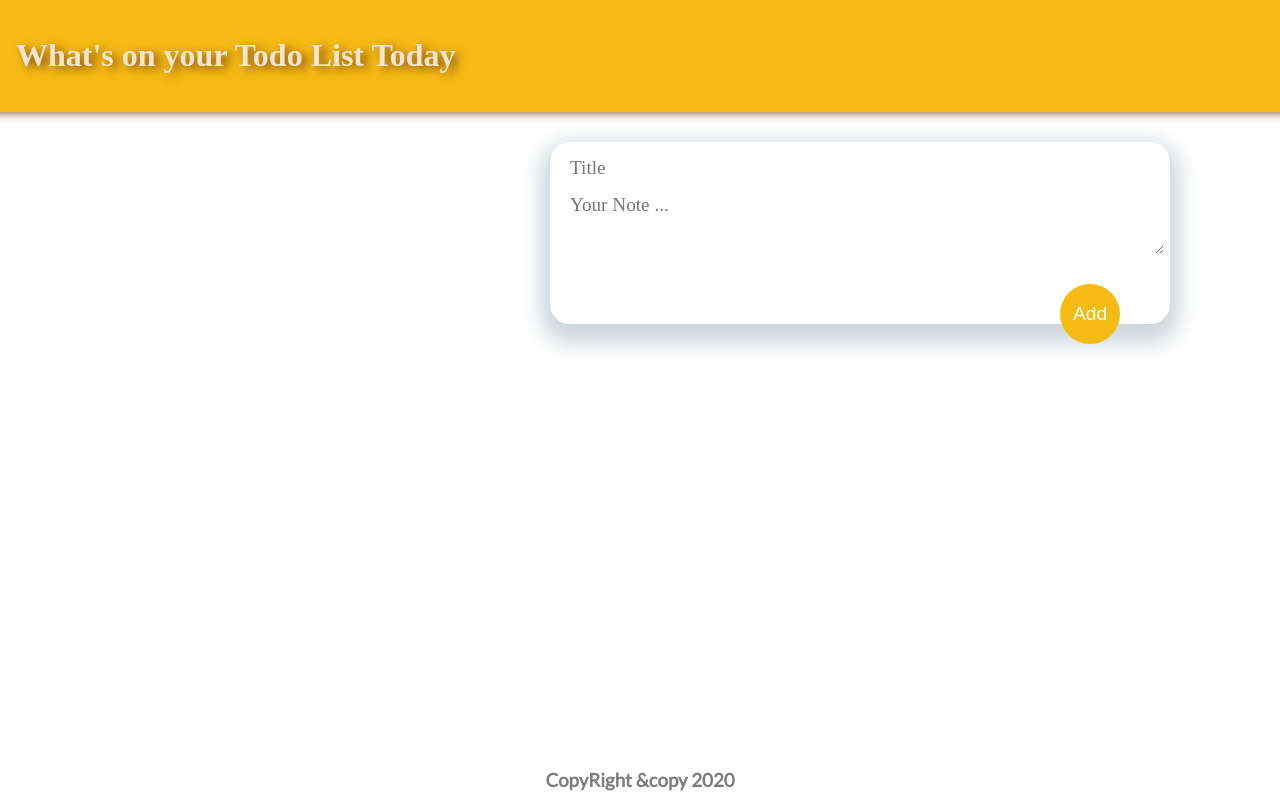
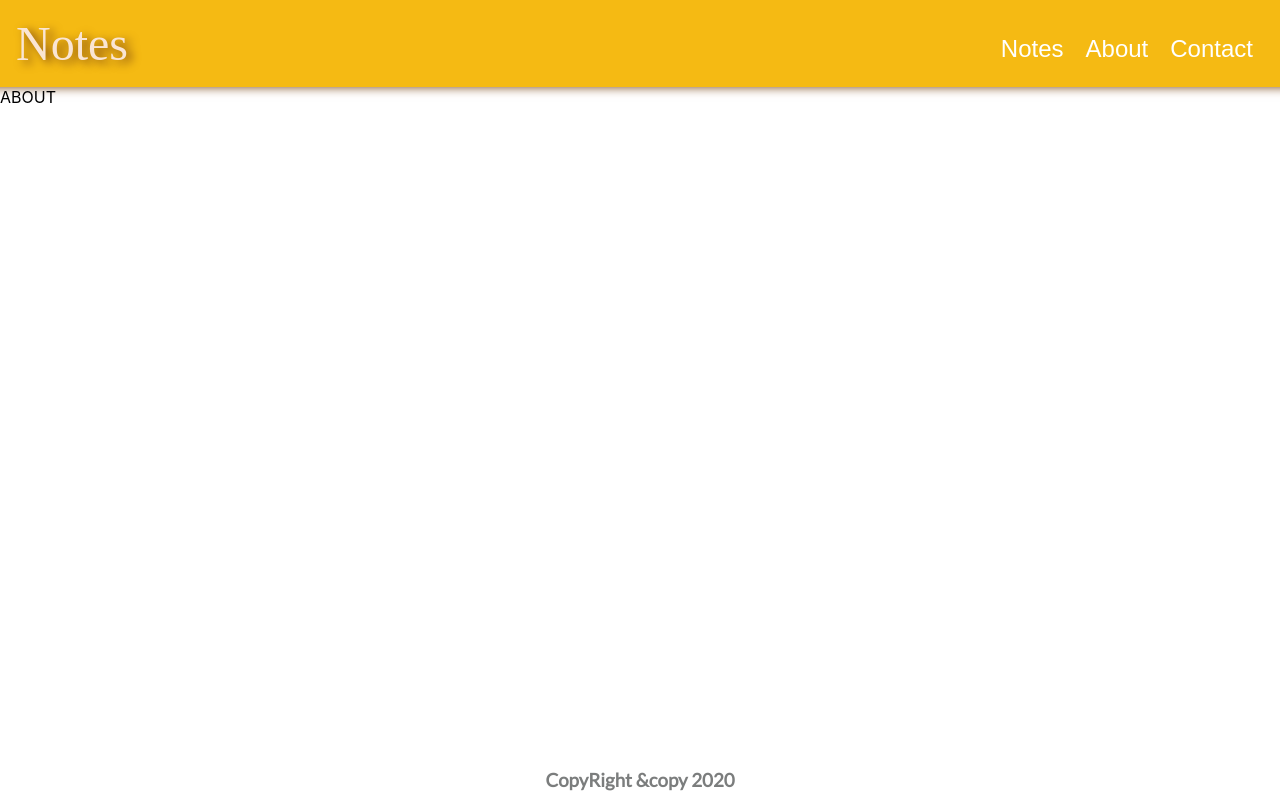
Before and after one commit to alirezanadiri70/Todo-React, a React (Create React App) app in the folder todo-app/: page /about in a window 1280 px wide. Built offline with nearby package versions, Linux system fonts and the light colour scheme; a web font is replaced by a local one.

Commit message:
adding other features

```diff
--- a/todo-app/package.json
+++ b/todo-app/package.json
@@ -9,6 +9,7 @@
     "@testing-library/user-event": "^7.1.2",
     "react": "^16.12.0",
     "react-dom": "^16.12.0",
+    "react-router-dom": "^5.1.2",
     "react-scripts": "3.4.0",
     "styled-components": "^5.0.1"
   },
--- a/todo-app/src/App.css
+++ b/todo-app/src/App.css
@@ -7,9 +7,18 @@
  width: 100%;
  height:100%;
 }
-/* header{
-  background-color: #f5ba13;
-  margin: auto -16px;
-  padding: 16px 32px;
-  box-shadow: 0 0 10px 0 rgba(0, 0, 0, 0.3);
-} */
+.navButton {
+  text-decoration: none;
+  border : none;
+  font-size: 1.5rem;
+  margin: 5px;
+  background-color: transparent;
+  color: #fff;
+  outline: none;
+}
+
+.navButton:hover {
+  color: #000;
+  transition: ease-in-out 0.3s;
+
+}
--- a/todo-app/src/App.js
+++ b/todo-app/src/App.js
@@ -1,10 +1,14 @@
 import React, { useState } from "react";
 import "./App.css";
-import styled from "styled-components";
 import Header from "./components/Header";
 import CreateNote from "./components/CreateNote";
 import Note from "./components/Note";
 import Footer from "./components/Footer";
+import About from "./components/pages/About ";
+import Contact from './components/pages/Contact'
+
+import { BrowserRouter as Router, Route } from "react-router-dom";
+import styled from "styled-components";
 
 function App() {
   const [notes, setNotes] = useState([]);
@@ -12,9 +16,9 @@ function App() {
   function addNote(newNote) {
     setNotes(prevNotes => {
       if (newNote.title && newNote.content) {
-        return [...prevNotes, newNote]
+        return [...prevNotes, newNote];
       }
-      return prevNotes
+      return prevNotes;
     });
   }
 
@@ -27,8 +31,9 @@ function App() {
   }
 
   return (
-    <div>
+    <Router>
       <Header />
+      <Route exact path="/note">
         <CreateNote onAdd={addNote} />
         <NoteHolder>
           {notes.map((noteItem, index) => (
@@ -41,11 +46,14 @@ function App() {
             />
           ))}
         </NoteHolder>
+      </Route>
+
+      <Route exact path="/about" component={About} />
+      <Route exact path="/contact" component={Contact}/>
       <Footer />
-    </div>
+    </Router>
   );
 }
-
 const NoteHolder = styled.div`
   display: flex;
   justify-content: flex-start;
--- a/todo-app/src/components/CreateNote.jsx
+++ b/todo-app/src/components/CreateNote.jsx
@@ -1,5 +1,7 @@
 import React, { useState } from "react";
 import styled from "styled-components";
+
+
 function CreateNote(props) {
   const [note, setNote] = useState({
     title: "",
--- a/todo-app/src/components/Header.jsx
+++ b/todo-app/src/components/Header.jsx
@@ -1,26 +1,44 @@
 import React from "react";
 import styled from "styled-components";
+import {Link} from "react-router-dom"
 
 function Header() {
   return (
     <HeaderInfo>
-      <Title>What's on your Todo List Today</Title>
+      <Title>Notes</Title>
+      <NavButtons>
+      <Link to="/note">
+          <button className="navButton">Notes</button>
+        </Link>
+        <Link to="/about">
+          <button className="navButton">About</button>
+        </Link>
+        <Link to="/contact">
+          <button className="navButton">Contact</button>
+        </Link>
+      </NavButtons>
     </HeaderInfo>
   );
 }
 
 const HeaderInfo = styled.div`
-background-color: #f5ba13;
-margin: auto -16px;
-padding: 16px 32px;
-box-shadow: 0 0 10px 0 #784212;
-
+  background-color: #f5ba13;
+  margin: auto -16px;
+  padding: 16px 32px;
+  box-shadow: 0 0 10px 0 #784212;
+  display:flex;
+  align-items:center;
+  justify-content: space-between;
 `;
 
-const Title = styled.h1`
+const Title = styled.span`
   font-family: "Pacifico";
-  color: #FAE5D3;
+  color: #fae5d3;
   text-shadow: 5px 3px 10px #784212;
+  font-size: 3rem
+`;
+const NavButtons = styled.span`
+  padding-top:10px;
 `;
 
 export default Header;
--- /dev/null
+++ b/todo-app/src/components/pages/About .jsx
@@ -0,0 +1,11 @@
+import React from 'react'
+
+const About  = () => {
+  return (
+    <div>
+      ABOUT
+    </div>
+  )
+}
+
+export default About
--- /dev/null
+++ b/todo-app/src/components/pages/Contact.jsx
@@ -0,0 +1,11 @@
+import React from 'react'
+
+const Contact = () => {
+  return (
+    <div>
+      Contact
+    </div>
+  )
+}
+
+export default Contact
```
Also changed, not shown: 1 other file (tests, documents, lock files or other folders). Lines whose indentation alone changed are shown as unchanged.
